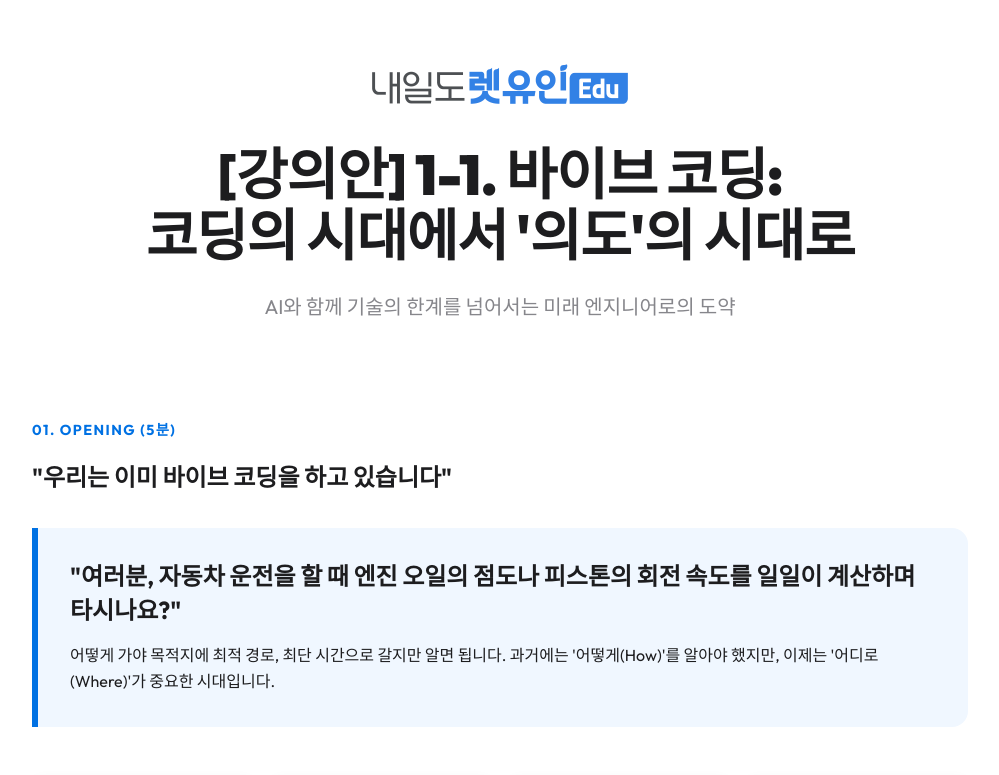
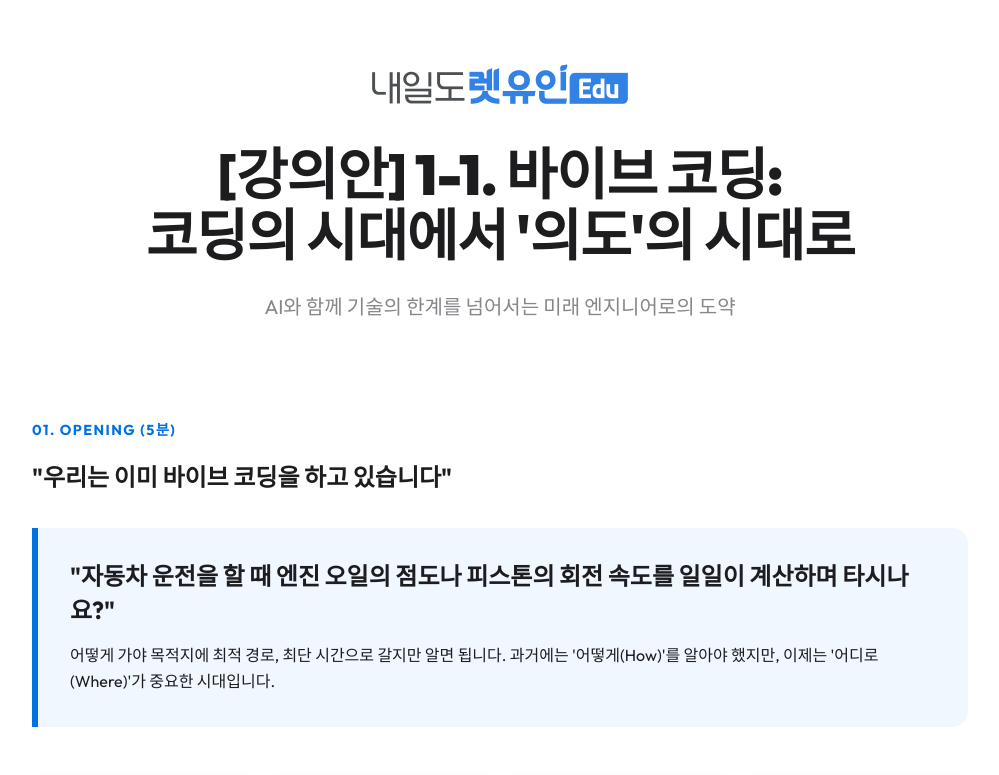
Before and after one commit to heekeunlee/lecture01, a React (Vite) app: page / in a window 1280 px wide. Shown: the top 775 px of the page, without its empty margins (140-1139 px from the left). Built offline with nearby package versions, Linux system fonts and the light colour scheme; the HTML template or start-up script is replaced by a standard one.

Commit message:
style: Refine opening quote prefix

```diff
--- a/src/App.tsx
+++ b/src/App.tsx
@@ -40,7 +40,7 @@ export default function App() {
           <span className="section-label">01. Opening (5분)</span>
           <h2>"우리는 이미 바이브 코딩을 하고 있습니다"</h2>
           <div className="highlight-box">
-            <p className="quote">"여러분, 자동차 운전을 할 때 엔진 오일의 점도나 피스톤의 회전 속도를 일일이 계산하며 타시나요?"</p>
+            <p className="quote">"자동차 운전을 할 때 엔진 오일의 점도나 피스톤의 회전 속도를 일일이 계산하며 타시나요?"</p>
             <p>어떻게 가야 목적지에 최적 경로, 최단 시간으로 갈지만 알면 됩니다. 과거에는 '어떻게(How)'를 알아야 했지만, 이제는 '어디로(Where)'가 중요한 시대입니다.</p>
           </div>
           <motion.div
```
Also changed, not shown: 8 other files (tests, documents, lock files or other folders).
